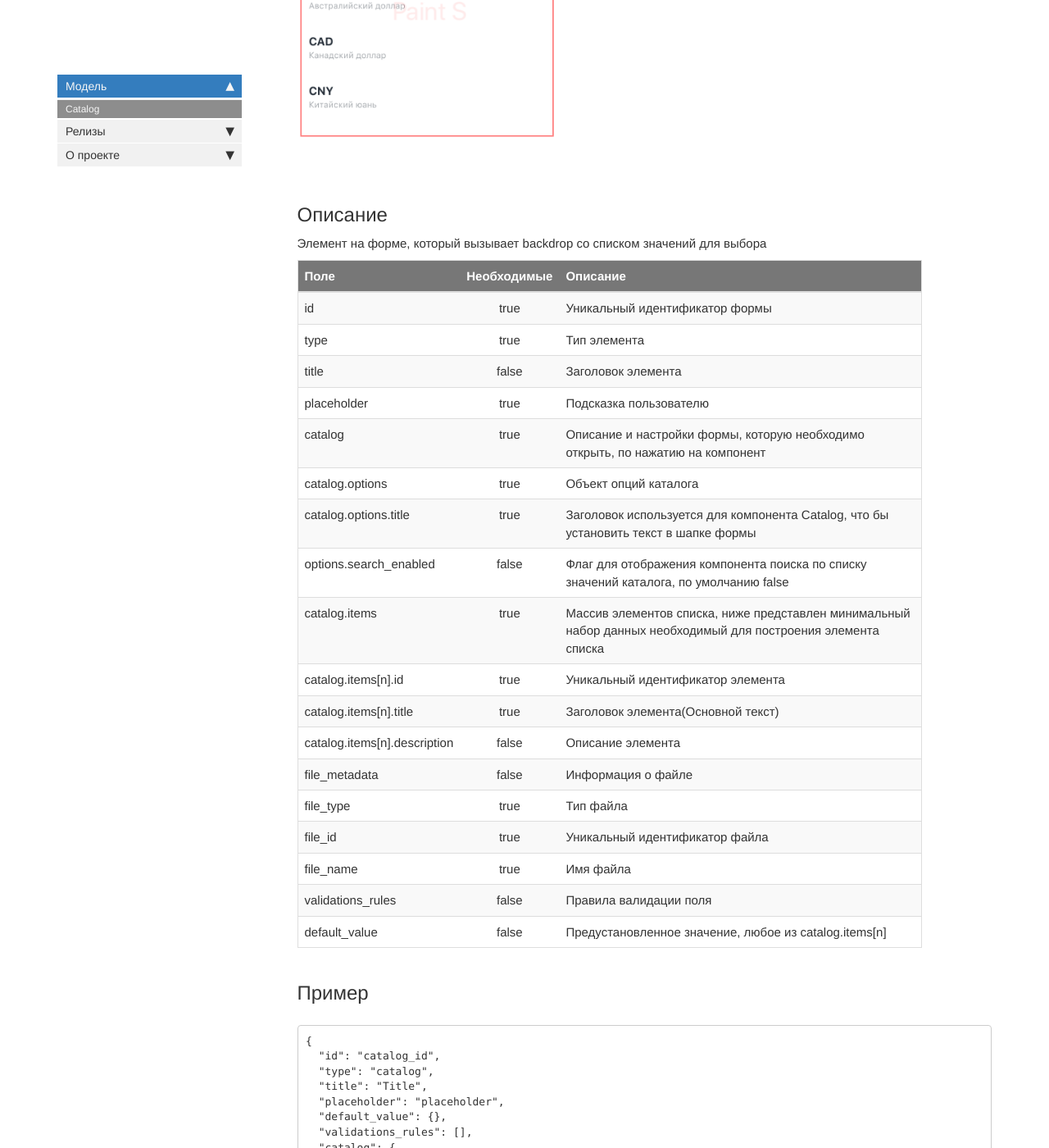
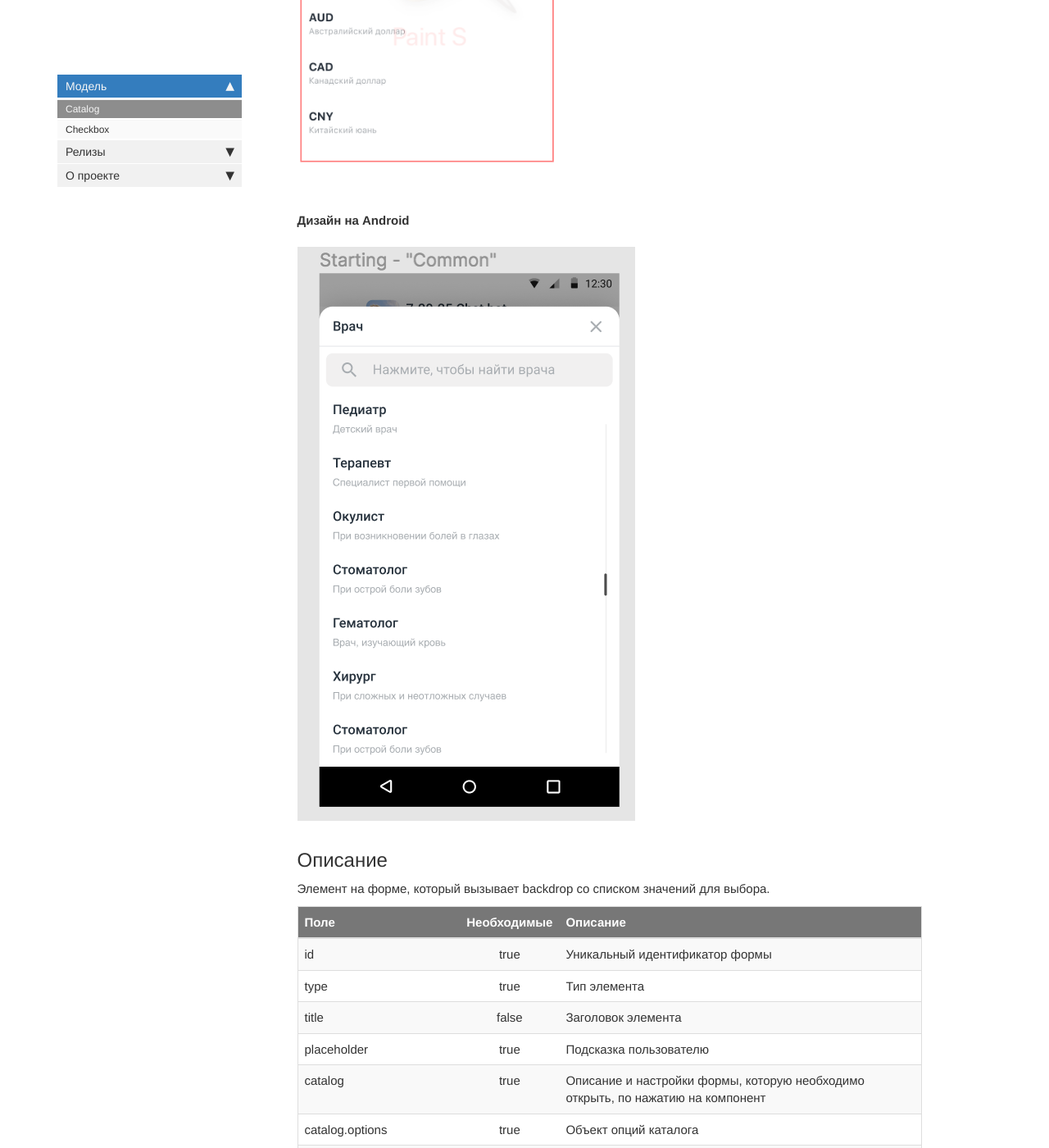
Before and after one commit to btsdigital/form-builder, a Jekyll site: the page built from docs/pages/model/Catalog.md, in a window 1280 px wide and 1400 px high, scrolled down 787 px. Shown: the whole window at 82% size. Built offline with Jekyll 4.4.1, drawn with Linux system fonts in a browser that asks for light colours; nearby versions of some CDN libraries; comment, search, counter and statistics services are not loaded.

Commit message:
Add to documentation: CHECKBOX #17 (#25)
add checkbox documentation
fixes #17

```diff
--- a/docs/_data/sidebars/home_sidebar.yml
+++ b/docs/_data/sidebars/home_sidebar.yml
@@ -7,6 +7,9 @@ entries:
     folderitems:
     - title: Catalog
       url: /Catalog.html
+      output: web
+    - title: Checkbox
+      url: /Checkbox.html
       output: web
   - title: Релизы
     output: web
--- a/docs/pages/model/Catalog.md
+++ b/docs/pages/model/Catalog.md
@@ -6,11 +6,17 @@ permalink: Catalog.html
 toc: true
 folder: model
 ---
+<strong>Дизайн на IOS</strong>
 
-![Catalog](images/SimpleCatalogIOS.png "Catalog")
+![Catalog](../../images/SimpleCatalogIOS.png "Catalog")
+
+<strong>Дизайн на Android</strong>
+
+![Catalog](../../images/simplecatalogAndroid.png "Catalog")
 
 ## Описание
-Элемент на форме, который вызывает backdrop со списком значений для выбора
+<p>Элемент на форме, который вызывает backdrop со списком значений для выбора.
+</p>
 
 | Поле  | Необходимые  | Описание
 |---|:---:|---|
```
Also changed, not shown: docs/pages/model/Checkbox.md (added, +57 -0 lines), docs/images/CheckboxAndroid.png (added), docs/images/checkboxiOS.png (added), docs/images/simplecatalogAndroid.png (added).
